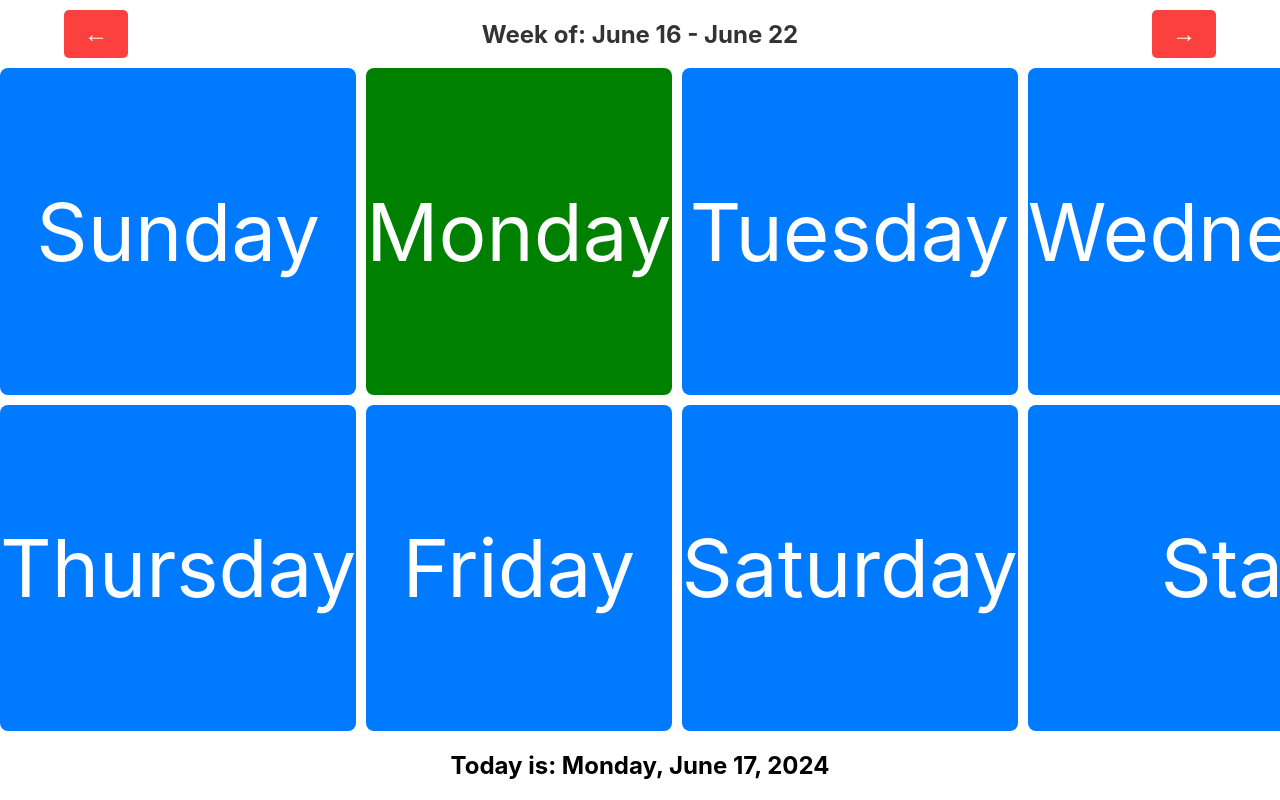
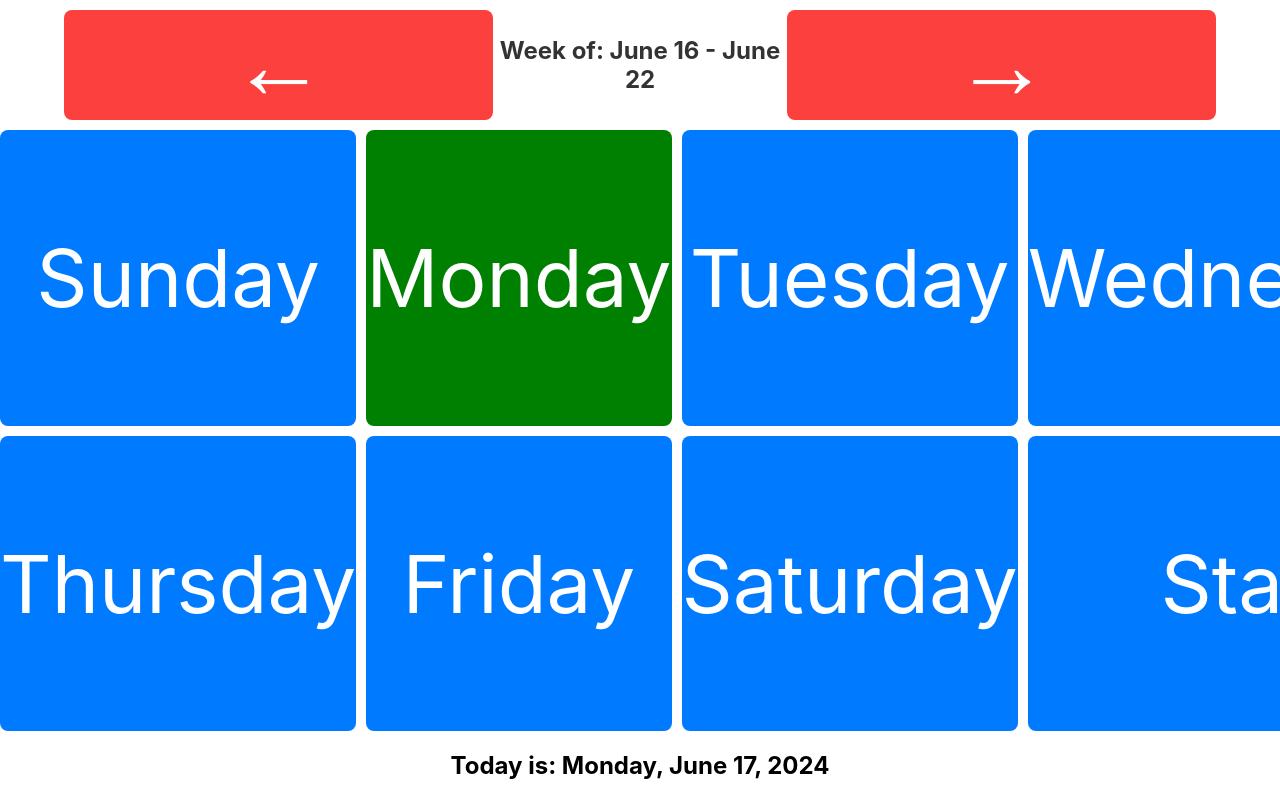
Before and after one commit to kyle-labelle/Schedule-Display, a React (Create React App) app in the folder schedule-display/: page /mainpage in a window 1280 px wide. Shown: the top 800 px of the page. Built offline with nearby package versions, Linux system fonts and the light colour scheme.

Commit message:
Bug fixes, change staff to front screen. Need to remove from calendar view

```diff
--- a/schedule-display/src/App.css
+++ b/schedule-display/src/App.css
@@ -26,21 +26,27 @@
 
 .left-button,
 .right-button {
-  padding: 10px 20px;
+  padding: 0em;
+  width: 40%;
+  height: 100%;
+  display: flex;
+  justify-content: center;
+  text-decoration: none;
+  align-items: center;
   background-color: #fc403d;
   color: white;
   border: none;
   cursor: pointer;
-  border-radius: 5px;
-  font-size: 1.5em;
+  border-radius: 8px;
+  font-size: 6em;
+  transition: background-color 0.3s, transform 0.3s, box-shadow 0.3s;
 }
 
-.left-button {
-  align-self: flex-start;
-}
-
-.right-button {
-  align-self: flex-end;
+.left-button:hover,
+.right-button:hover {
+  background-color: #d33731;
+  transform: translateY(-2px);
+  box-shadow: 0 4px 8px rgba(0, 0, 0, 0.2);
 }
 
 .wide-grid-container {
--- a/schedule-display/src/DailyPage.css
+++ b/schedule-display/src/DailyPage.css
@@ -7,7 +7,7 @@
   }
 
   .left-container, .right-container {
-    background-color: #fc403d;
+    background-color: #007bff;
     color: white;
     display: flex;
     flex-direction: column;
--- a/schedule-display/src/HomePage.jsx
+++ b/schedule-display/src/HomePage.jsx
@@ -11,8 +11,8 @@ function HomePage() {
           <Link to="/MainPage" className="wide-grid-item">
             <span>Open Calendar</span>
           </Link>
-          <Link to="/Tutorial" className="wide-grid-item">
-            <span>Tutorial</span>
+          <Link to="/staff" className="wide-grid-item">
+            <span>Staff Page</span>
           </Link>
           <Link to="/SoftwareInfo" className="wide-grid-item">
             <span>Software Information</span>
--- a/schedule-display/src/StaffPage.css
+++ b/schedule-display/src/StaffPage.css
@@ -7,7 +7,7 @@
   }
 
   .left-container, .right-container {
-    background-color: #fc403d;
+    background-color: #007bff;
     color: white;
     display: flex;
     flex-direction: column;
--- a/schedule-display/src/StaffPage.jsx
+++ b/schedule-display/src/StaffPage.jsx
@@ -6,7 +6,7 @@ function StaffPage() {
   const navigate = useNavigate();
 
   const handleBackClick = () => {
-    navigate('/MainPage');
+    navigate('/');
   };
 
   return (
```
